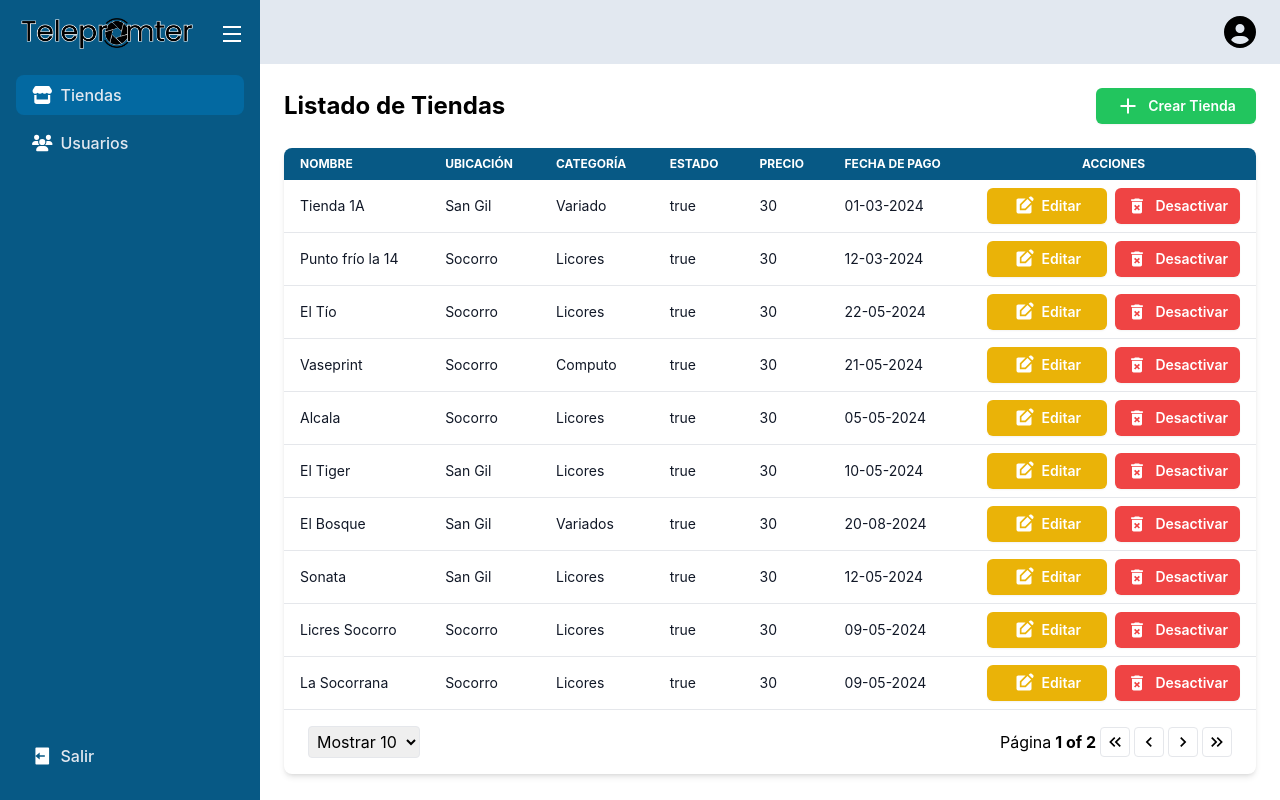
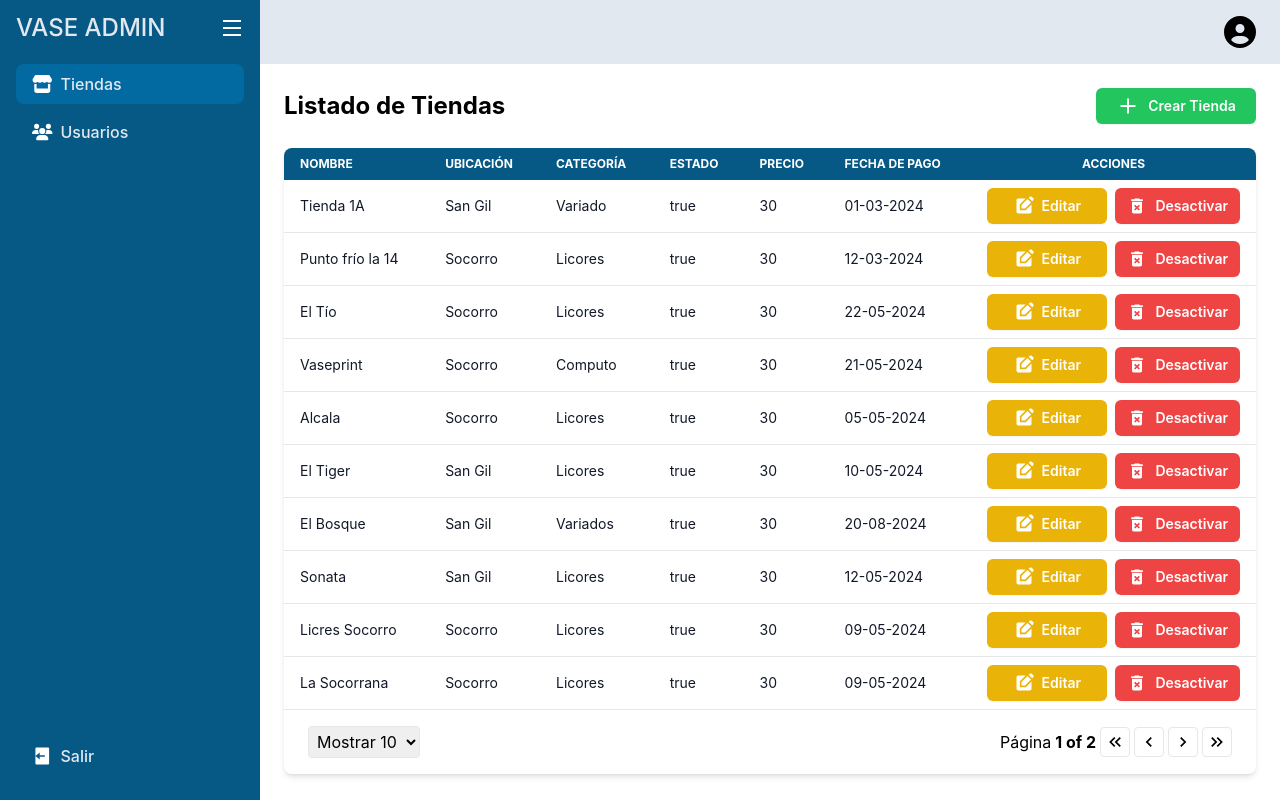
Before and after one commit to poncho29/admin-app, a React (Vite) app: page /dashboard in a window 1280 px wide. Built offline with nearby package versions, Linux system fonts and the light colour scheme.

Commit message:
[FIX] - replace logo img for dynamic name

```diff
--- a/src/components/layout/sidebar/SidebarHeader.tsx
+++ b/src/components/layout/sidebar/SidebarHeader.tsx
@@ -1,6 +1,4 @@
 import { RiMenuFill } from "react-icons/ri";
-
-import Logo from '../../../assets/images/logo.png';
 
 interface Props {
   showSidebar: boolean;
@@ -16,11 +14,9 @@ export const SidebarHeader = ({ showSidebar, onShowSidebar }: Props) => {
       `}
     >
       {showSidebar && (
-        <img
-          src={Logo}
-          alt="logo teleprompter"
-          className="w-4/5 object-cover"
-        />
+        <span className="block w-4/5 text-2xl text-start text-slate-200 font-medium uppercase">
+          Vase Admin
+        </span>
       )}
       <RiMenuFill
         color="#FFF"
```
Also changed, not shown: src/assets/images/logo.png (deleted).
